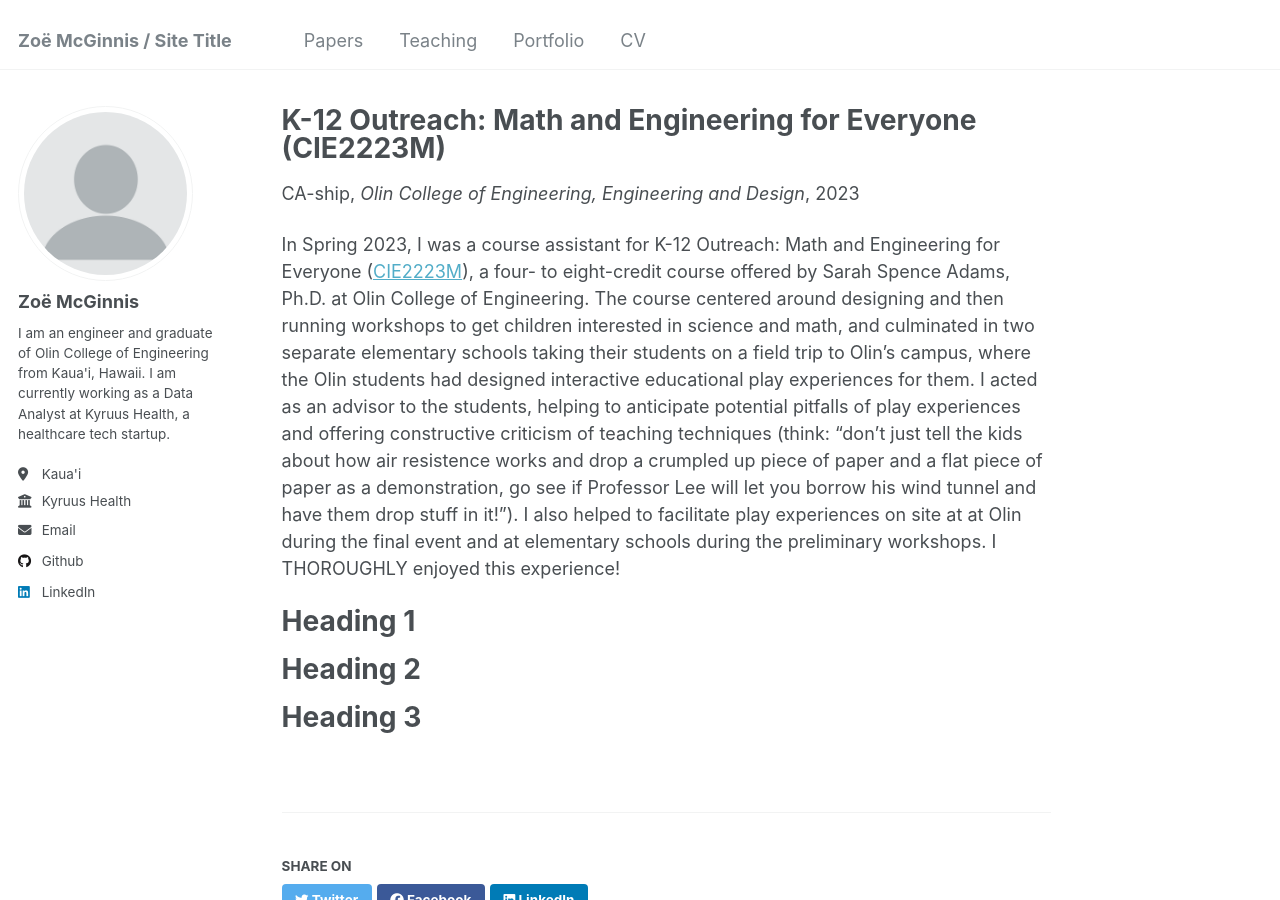
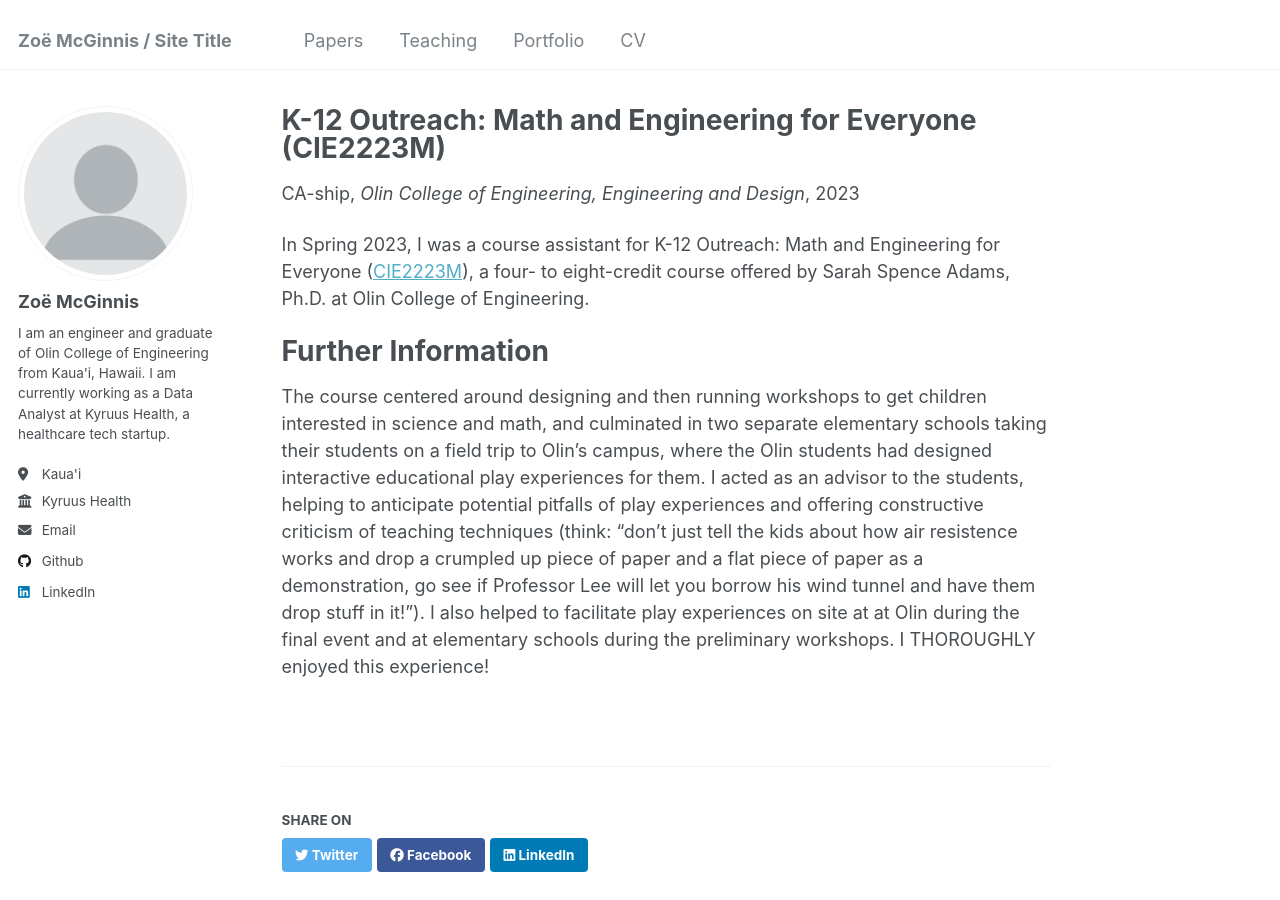
Before and after one commit to Mickmcginnis/zmcginnis, a Jekyll site: the page built from _teaching/2023-spring-course-assistant-1.md, in a window 1280 px wide and 900 px high. Built offline with Jekyll 4.4.1, drawn with Linux system fonts in a browser that asks for light colours.

Commit message:
Reformat course assistant section

```diff
--- a/_teaching/2023-spring-course-assistant-1.md
+++ b/_teaching/2023-spring-course-assistant-1.md
@@ -8,13 +8,8 @@ date: 2023-01-01
 location: "Needham, MA"
 ---
 
-In Spring 2023, I was a course assistant for K-12 Outreach: Math and Engineering for Everyone ([CIE2223M](https://www.olin.edu/node/6206)), a four- to eight-credit course offered by Sarah Spence Adams, Ph.D. at Olin College of Engineering. The course centered around designing and then running workshops to get children interested in science and math, and culminated in two separate elementary schools taking their students on a field trip to Olin's campus, where the Olin students had designed interactive educational play experiences for them. I acted as an advisor to the students, helping to anticipate potential pitfalls of play experiences and offering constructive criticism of teaching techniques (think: "don't just tell the kids about how air resistence works and drop a crumpled up piece of paper and a flat piece of paper as a demonstration, go see if Professor Lee will let you borrow his wind tunnel and have them drop stuff in it!"). I also helped to facilitate play experiences on site at at Olin during the final event and at elementary schools during the preliminary workshops. I THOROUGHLY enjoyed this experience!
+In Spring 2023, I was a course assistant for K-12 Outreach: Math and Engineering for Everyone ([CIE2223M](https://www.olin.edu/node/6206)), a four- to eight-credit course offered by Sarah Spence Adams, Ph.D. at Olin College of Engineering.
 
-Heading 1
+Further Information
 ======
-
-Heading 2
-======
-
-Heading 3
-======
+The course centered around designing and then running workshops to get children interested in science and math, and culminated in two separate elementary schools taking their students on a field trip to Olin's campus, where the Olin students had designed interactive educational play experiences for them. I acted as an advisor to the students, helping to anticipate potential pitfalls of play experiences and offering constructive criticism of teaching techniques (think: "don't just tell the kids about how air resistence works and drop a crumpled up piece of paper and a flat piece of paper as a demonstration, go see if Professor Lee will let you borrow his wind tunnel and have them drop stuff in it!"). I also helped to facilitate play experiences on site at at Olin during the final event and at elementary schools during the preliminary workshops. I THOROUGHLY enjoyed this experience!
```
